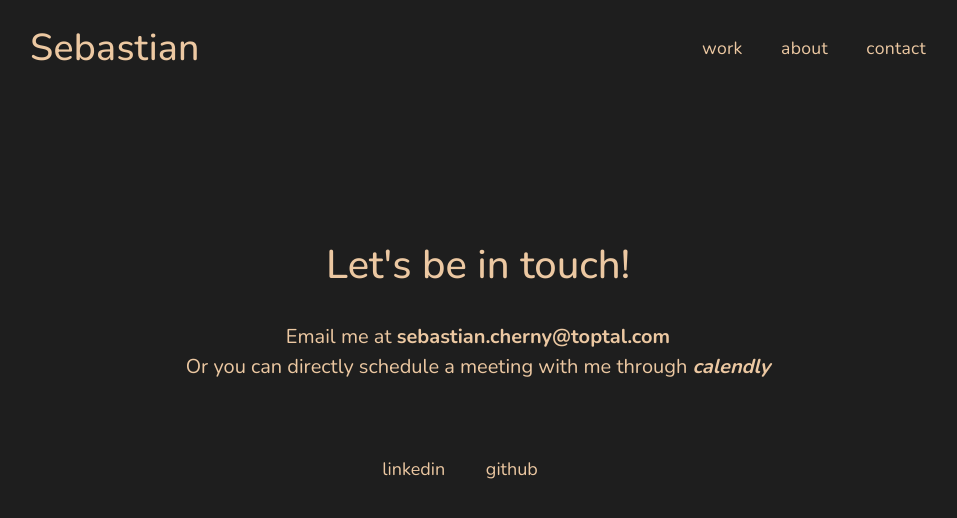
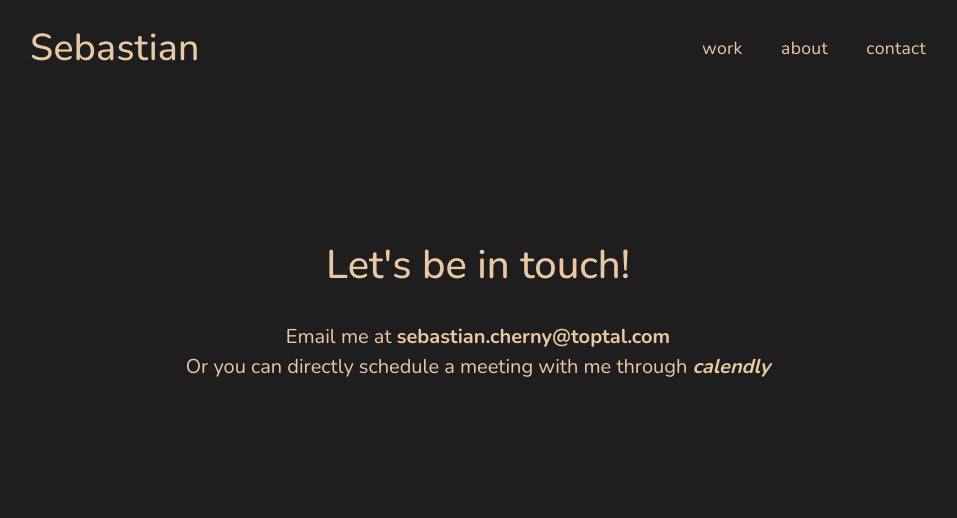
Before and after one commit to sebastian-cherny-toptal/sebastian-cherny-toptal.github.io, a plain HTML site: page contact.html in a window 1280 px wide. Shown: the whole page, without its empty margins (162-1119 px from the left). Drawn offline with Linux system fonts and the light colour scheme.

Commit message:
Removing links

```diff
--- a/contact.html
+++ b/contact.html
@@ -30,7 +30,7 @@
             font-weight: bold; font-style: italic;" href="https://calendly.com/sebastian-cherny/30min">calendly</a></label>
         <div id="blockDiv">
         </div>
-        <div id="mailDiv">
+        <div style="display: none;" id="mailDiv">
             <a target="blank" title="CV" class="link_with_icon" href="CV/CV_Sebastian_Cherny.pdf"
                 download="CV_Sebastian_Cherny" style="display: none;">
                 cv
```
